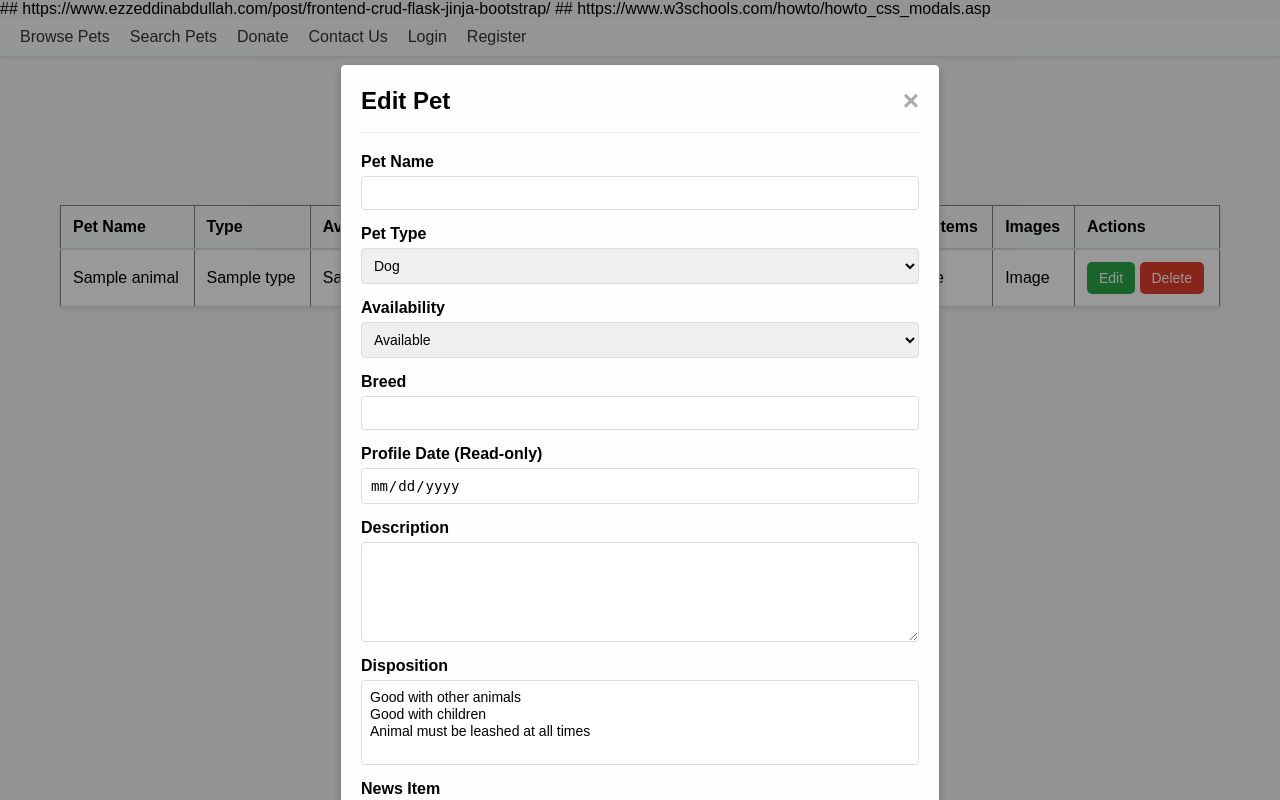
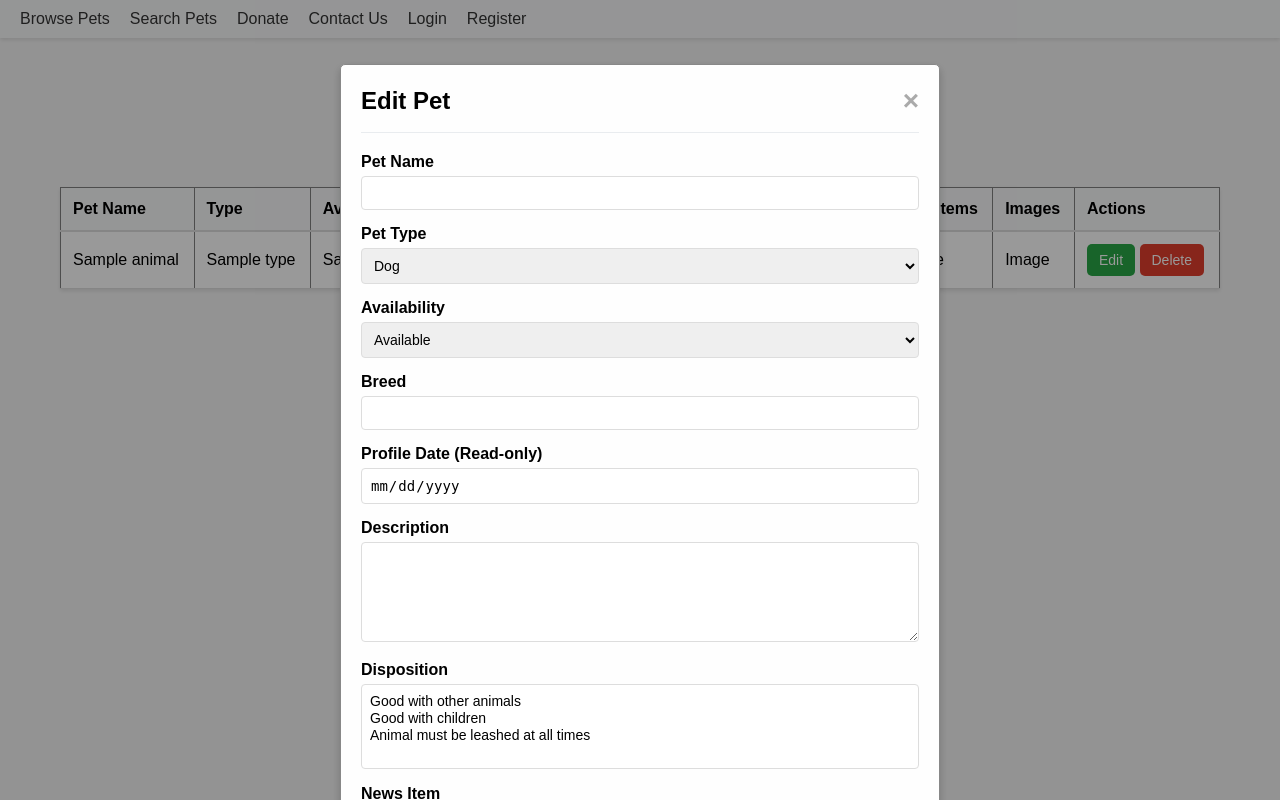
Before and after one commit to leeay42/CS467, a Flask app: template pet_adoption/templates/admin/dashboard.html in a window 1280 px wide. Run offline with Flask 3, Linux system fonts and the light colour scheme; the template is opened without the code that fills it: values that come from a table or form of the project are taken from there, most other values are stand-ins (such as "Sample title", 1, 10 or a date in 2020); parts of the project's set-up code (start-up, migrations or seed data) failed here and were passed over; some libraries are stand-ins or nearby versions.

Commit message:
clean up references

```diff
--- a/pet_adoption/templates/admin/dashboard.html
+++ b/pet_adoption/templates/admin/dashboard.html
@@ -1,5 +1,12 @@
-## https://www.ezzeddinabdullah.com/post/frontend-crud-flask-jinja-bootstrap/
-## https://www.w3schools.com/howto/howto_css_modals.asp
+<!--
+  References:
+  - https://www.ezzeddinabdullah.com/post/frontend-crud-flask-jinja-bootstrap/
+  - https://www.w3schools.com/howto/howto_css_modals.asp
+  - https://flask-wtf.readthedocs.io/en/1.0.x/quickstart/
+  - https://stackabuse.com/flask-form-validation-with-flask-wtf/
+  - https://hackersandslackers.com/flask-routes/
+-->
+
 <!DOCTYPE html>
 <html>
 <head>
```
Also changed, not shown: pet_adoption/app/static/js/modal.js (+7 -0 lines).
